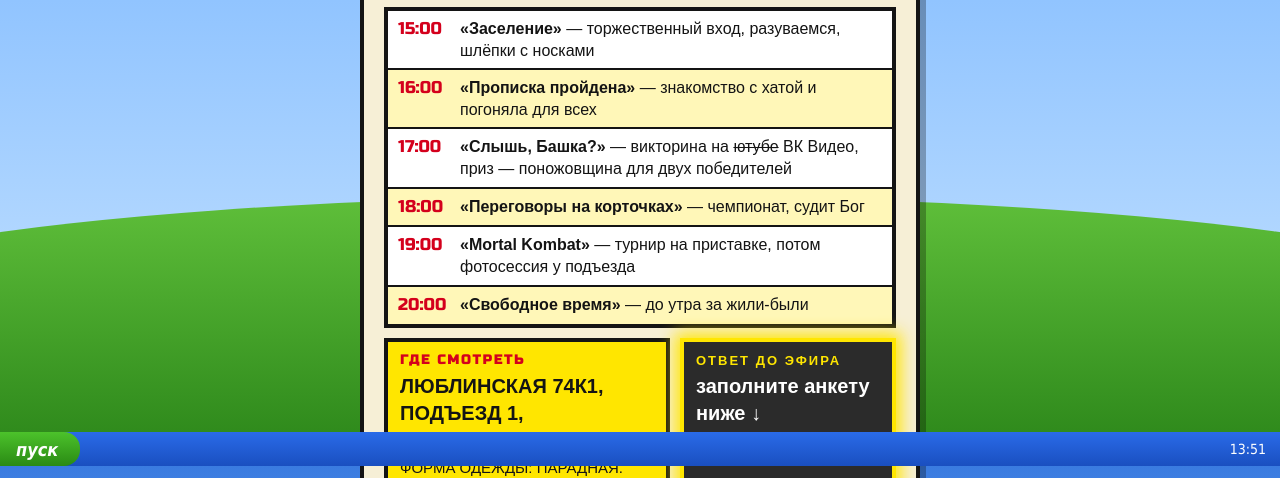
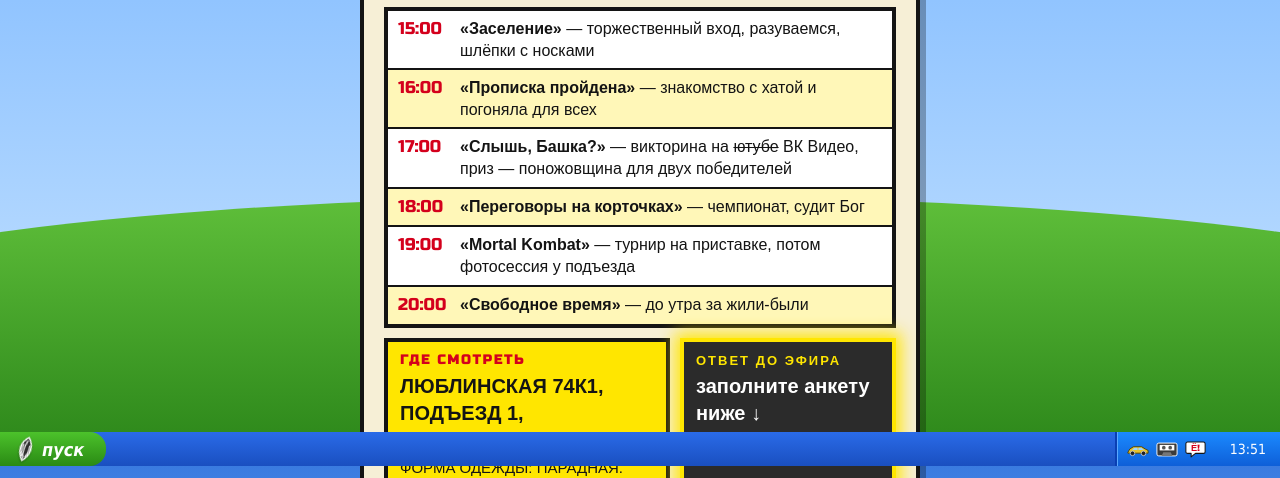
Before and after one commit to Gepackstuck/novosele, a plain HTML site: page index.html in a window 1280 px wide. Shown: the part 334-812 px from the top of the page. Drawn offline with Linux system fonts and the light colour scheme; no server answers.

Commit message:
Add files via upload

```diff
--- a/index.html
+++ b/index.html
@@ -91,7 +91,11 @@ input:disabled{background:#f1efe2;color:#777}
 /* ---------- панель задач ---------- */
 .task{position:fixed;left:0;right:0;bottom:0;height:34px;z-index:5;background:linear-gradient(180deg,#2a6be8,#1a4fc0);display:flex;align-items:center;justify-content:space-between}
 .start{border:0;cursor:pointer;font-family:inherit;height:34px;padding:0 22px 0 16px;background:linear-gradient(180deg,#4cc22b,#2a8a14);border-radius:0 16px 16px 0;color:#fff;font-size:18px;font-weight:700;font-style:italic;display:flex;align-items:center}
-.clock{padding:0 14px;color:#fff;font-size:14px}
+.start{gap:7px}.seed{transform:rotate(18deg);flex:none;filter:drop-shadow(0 1px 1px rgba(0,0,0,.4))}
+.right{display:flex;align-items:stretch;height:34px}
+.tray{display:flex;align-items:center;gap:7px;padding:0 10px;background:linear-gradient(180deg,#1b8aff,#0e5fd8);border-left:2px solid #0a3fb3;box-shadow:inset 1px 0 0 #5aa8ff}
+.tray i{display:flex;font-style:normal;cursor:default}
+.clock{display:flex;align-items:center;background:linear-gradient(180deg,#1b8aff,#0e5fd8);padding:0 14px;color:#fff;font-size:14px}
 
 #fw{position:fixed;inset:0;width:100%;height:100%;z-index:20;pointer-events:none;display:none}
 .hint{position:fixed;left:50%;bottom:46px;transform:translateX(-50%);z-index:15;pointer-events:none;display:flex;flex-direction:column;align-items:center;font-family:'Marck Script',cursive;font-size:26px;color:#d4001c;background:#fff7b8;border:3px solid #141414;border-radius:16px;padding:4px 16px 2px;box-shadow:4px 5px 0 rgba(0,0,0,.3);animation:bob 1.1s ease-in-out infinite;transition:opacity .35s;white-space:nowrap}
@@ -204,7 +208,8 @@ input:disabled{background:#f1efe2;color:#777}
 
 <canvas id="fw" aria-hidden="true"></canvas>
 <div class="hint" id="hint" aria-hidden="true"><span>листай вниз!</span><svg viewBox="0 0 60 70" width="44" height="52"><path d="M30 4C22 18 36 26 28 40C24 48 30 52 30 56" fill="none" stroke="#d4001c" stroke-width="5" stroke-linecap="round"/><path d="M14 44L30 62L47 42" fill="none" stroke="#d4001c" stroke-width="5.5" stroke-linecap="round" stroke-linejoin="round"/></svg></div>
-<div class="task"><button class="start" id="start" type="button">пуск</button><div class="clock" id="clock">15:00</div></div>
+<div class="task"><button class="start" id="start" type="button"><svg class="seed" viewBox="0 0 20 28" width="19" height="26" aria-hidden="true"><path d="M10 1C17 8 18 18 10 27C2 18 3 8 10 1Z" fill="#2e2e2e" stroke="#fff" stroke-width="1.6" stroke-linejoin="round"/><path d="M10 5C8 12 8 19 10 24M6.5 10C5.5 15 6.5 19 8 22M13.5 10C14.5 15 13.5 19 12 22" stroke="#e9e9e9" stroke-width="1.5" fill="none" stroke-linecap="round"/></svg><span>пуск</span></button>
+<div class="right"><div class="tray" aria-hidden="true"><i title="Копейка"><svg viewBox="0 0 24 16" width="22" height="15"><path d="M1 11L3 7.5L7 5H16L20 7.5L23 9V12H1Z" fill="#e8c32a" stroke="#4a3d00" stroke-width="1" stroke-linejoin="round"/><path d="M8 6H11.5V8.6H5.6ZM12.5 6H15.6L18.6 8.6H12.5Z" fill="#9fd6ff"/><circle cx="6" cy="12.2" r="2.5" fill="#222" stroke="#ddd" stroke-width=".8"/><circle cx="18" cy="12.2" r="2.5" fill="#222" stroke="#ddd" stroke-width=".8"/></svg></i><i title="Кассета"><svg viewBox="0 0 24 16" width="22" height="15"><rect x="1" y="1" width="22" height="14" rx="2" fill="#3b3b3b" stroke="#fff" stroke-width="1"/><rect x="4" y="3" width="16" height="6" fill="#fff"/><circle cx="8.5" cy="6" r="2" fill="#555"/><circle cx="15.5" cy="6" r="2" fill="#555"/><path d="M6 15l2-4h8l2 4" fill="#777"/></svg></i><i title="Ё маё!"><svg viewBox="0 0 24 20" width="21" height="18"><path d="M3 2h18a2 2 0 0 1 2 2v9a2 2 0 0 1-2 2h-9l-5 4v-4H3a2 2 0 0 1-2-2V4a2 2 0 0 1 2-2Z" fill="#fff" stroke="#141414" stroke-width="1.2" stroke-linejoin="round"/><text x="12" y="12.6" text-anchor="middle" font-size="10.5" font-weight="900" fill="#d4001c" font-family="Arial Black,Arial,sans-serif">Ё!</text></svg></i></div><div class="clock" id="clock">15:00</div></div></div>
 
 <div class="ov" id="ov" role="alertdialog" aria-modal="true" aria-labelledby="dt" aria-describedby="dm">
 <div class="dlg"><div class="title"><span class="t" id="dt">Сообщение</span></div>
```
